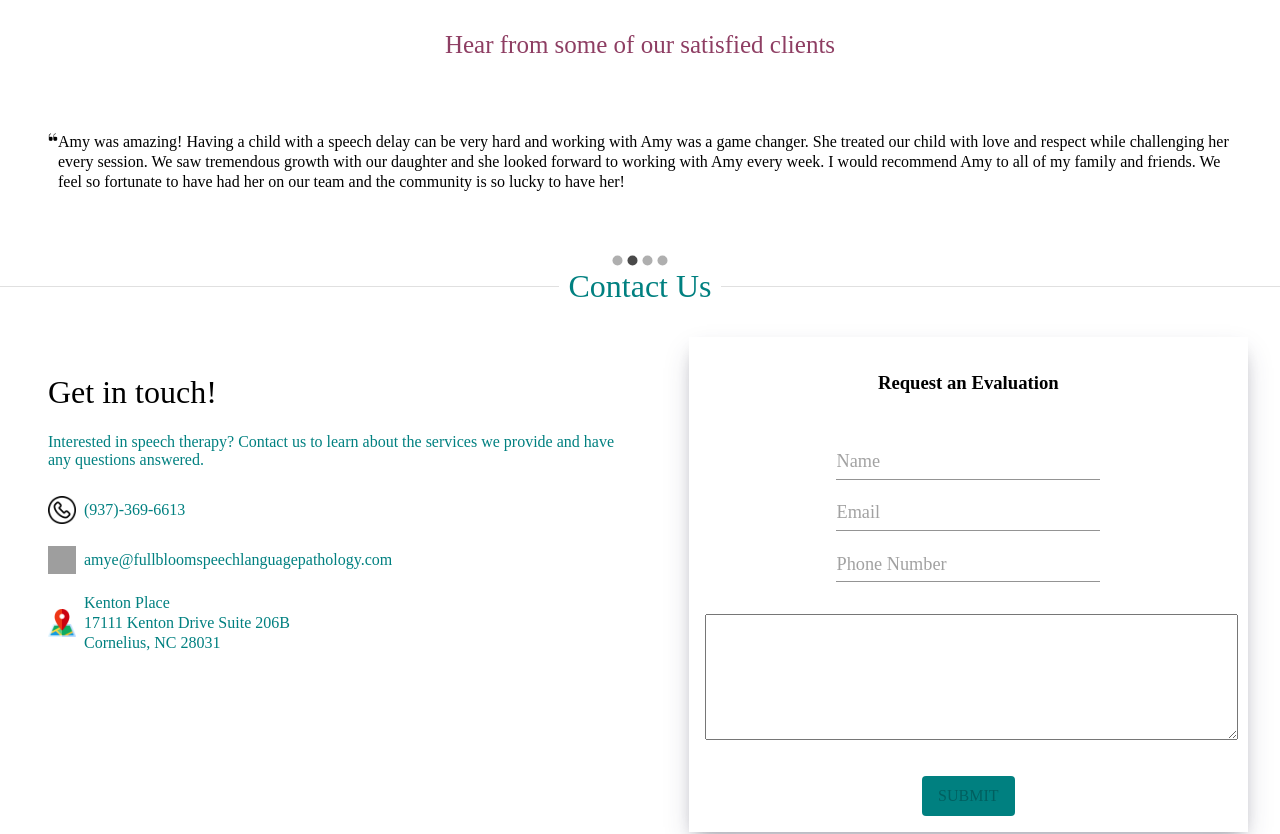
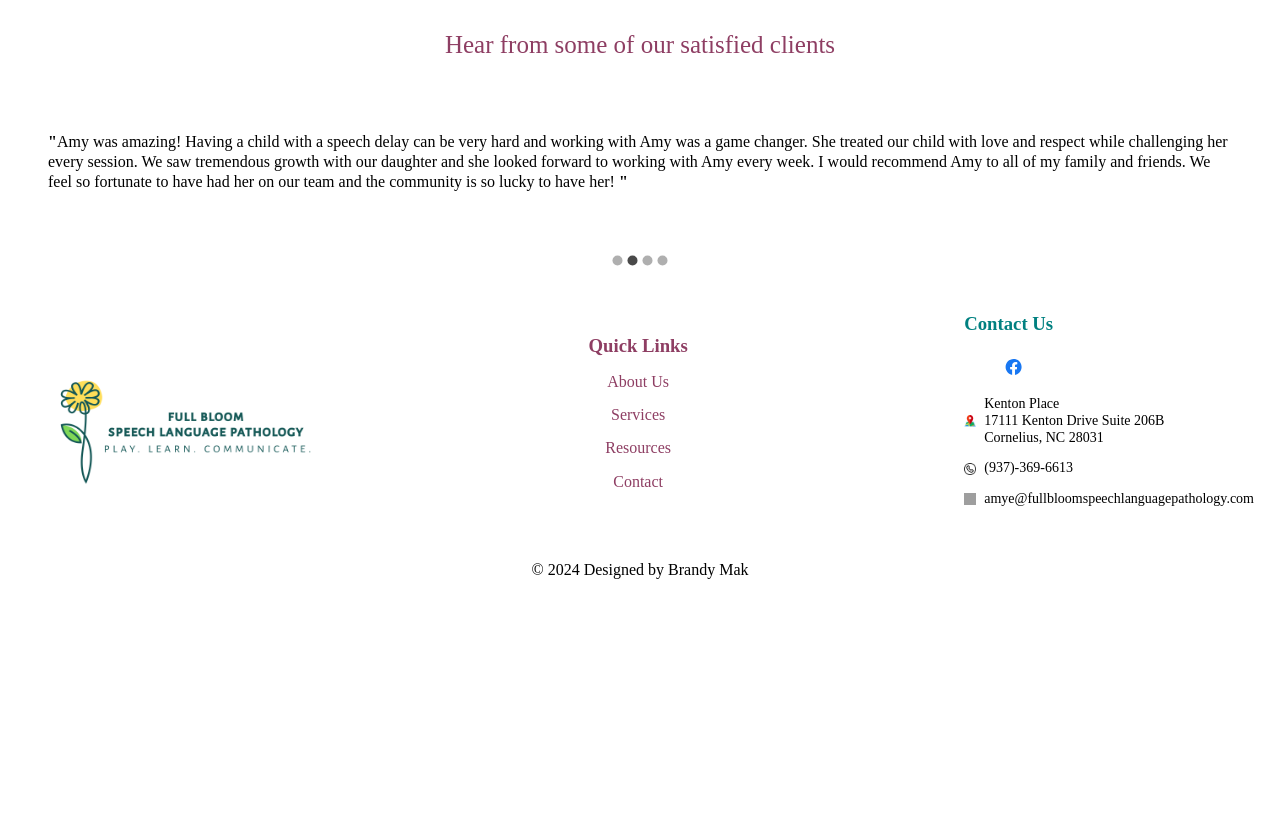
Before and after one commit to beemak789/AE_SLP_Website, a React (Create React App) app in the folder AE_Website/: page / in a window 1280 px wide. Shown: the part 2223-3057 px from the top of the page. After the commit the page ends 2828 px from the top, so only its background shows below. Built offline with nearby package versions, Linux system fonts and the light colour scheme; grey boxes are pictures that could not be loaded; some icons are missing; a web font is replaced by a local one.

Commit message:
add quotations

```diff
--- a/AE_Website/src/component/LandingPage.js
+++ b/AE_Website/src/component/LandingPage.js
@@ -16,7 +16,7 @@ const LandingPage = () => {
 
       <Resources />
       <Testimonials />
-      <ContactMe />
+      {/* <ContactMe /> */}
       <Footer />
     </>
   );
--- a/AE_Website/src/component/Testimonials.js
+++ b/AE_Website/src/component/Testimonials.js
@@ -29,9 +29,8 @@ const Testimonials = () => {
         {testimonials.map((testimonial, idx) => {
           return (
             <SingleTestimonialCard key={idx}>
-              <img src='/quotation.png' height={10} width={10} alt='' />
               <div key={idx} className='single-testimonial'>
-                {testimonial}{' '}
+              <b>"</b>{testimonial}{' '}<b>"</b>
               </div>
             </SingleTestimonialCard>
           );
```
